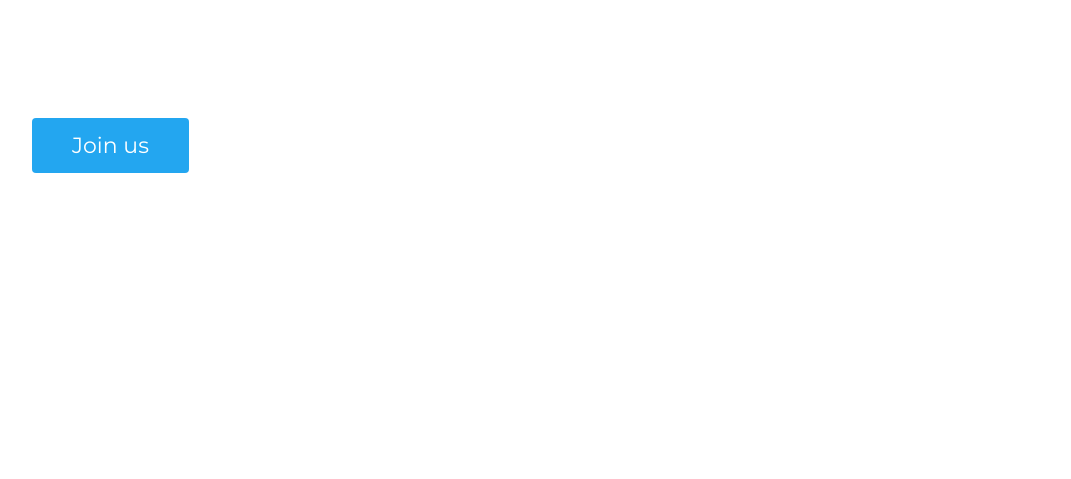
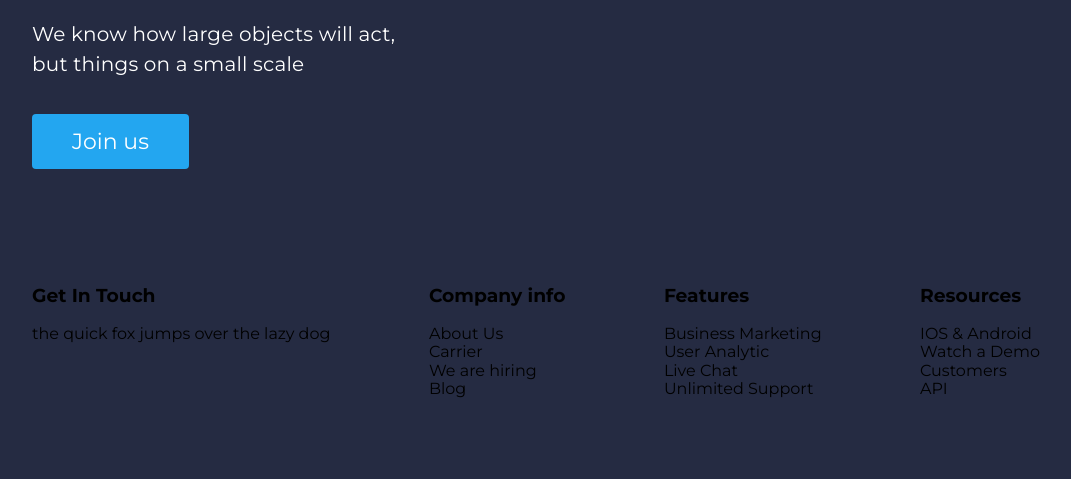
Before and after one commit to Ondimas/Landing, a plain HTML site: page index.html in a window 1280 px wide. Shown: the part 534-1013 px from the top of the page, without its empty margins (104-1175 px from the left). Before the commit the page ends 800 px from the top, so only its background shows below. Drawn offline with nearby package versions, Linux system fonts and the light colour scheme.

Commit message:
Create Footer

```diff
--- a/index.html
+++ b/index.html
@@ -39,5 +39,39 @@
         </div>
     </main>
 </div>
+    <footer class="footer">
+        <div class="footer-block">
+            <h3>Get In Touch</h3>
+            <p>the quick fox jumps over the lazy dog</p>
+            <!-- <div>ICONS</div> -->
+        </div>
+        <div>
+            <h3>Company info</h3>
+            <ul>
+                <li>About Us</li>
+                <li>Carrier</li>
+                <li>We are hiring</li>
+                <li>Blog</li>
+            </ul>
+        </div>
+        <div>
+            <h3>Features</h3>
+            <ul>
+                <li>Business Marketing</li>
+                <li>User Analytic</li>
+                <li>Live Chat</li>
+                <li>Unlimited Support</li>
+            </ul>
+        </div>
+        <div>
+            <h3>Resources</h3>
+            <ul>
+                <li>IOS & Android</li>
+                <li>Watch a Demo</li>
+                <li>Customers</li>
+                <li>API</li>
+            </ul>
+        </div>
+    </footer>
 </body>
 </html>
--- a/main-styles.css
+++ b/main-styles.css
@@ -1,9 +1,14 @@
 body {
     font-family: 'Montserrat';
+    background-color: #252B42;
 }
 
 p, h1 {
     margin: 0 !important;
+}
+
+li {
+    list-style-type: none;
 }
 
 .button-main {
@@ -16,3 +21,8 @@ p, h1 {
     display: flex;
     cursor: pointer;
 }
+
+ul {
+    padding: 0;
+    margin: 0;
+}
--- a/styles.css
+++ b/styles.css
@@ -88,3 +88,10 @@
     font-size: 20px;
     letter-spacing: 0.2px;
 }
+
+.footer {
+    display: flex;
+    flex-direction:row;
+    padding: 80px 136px;
+    justify-content: space-between;
+}
```
